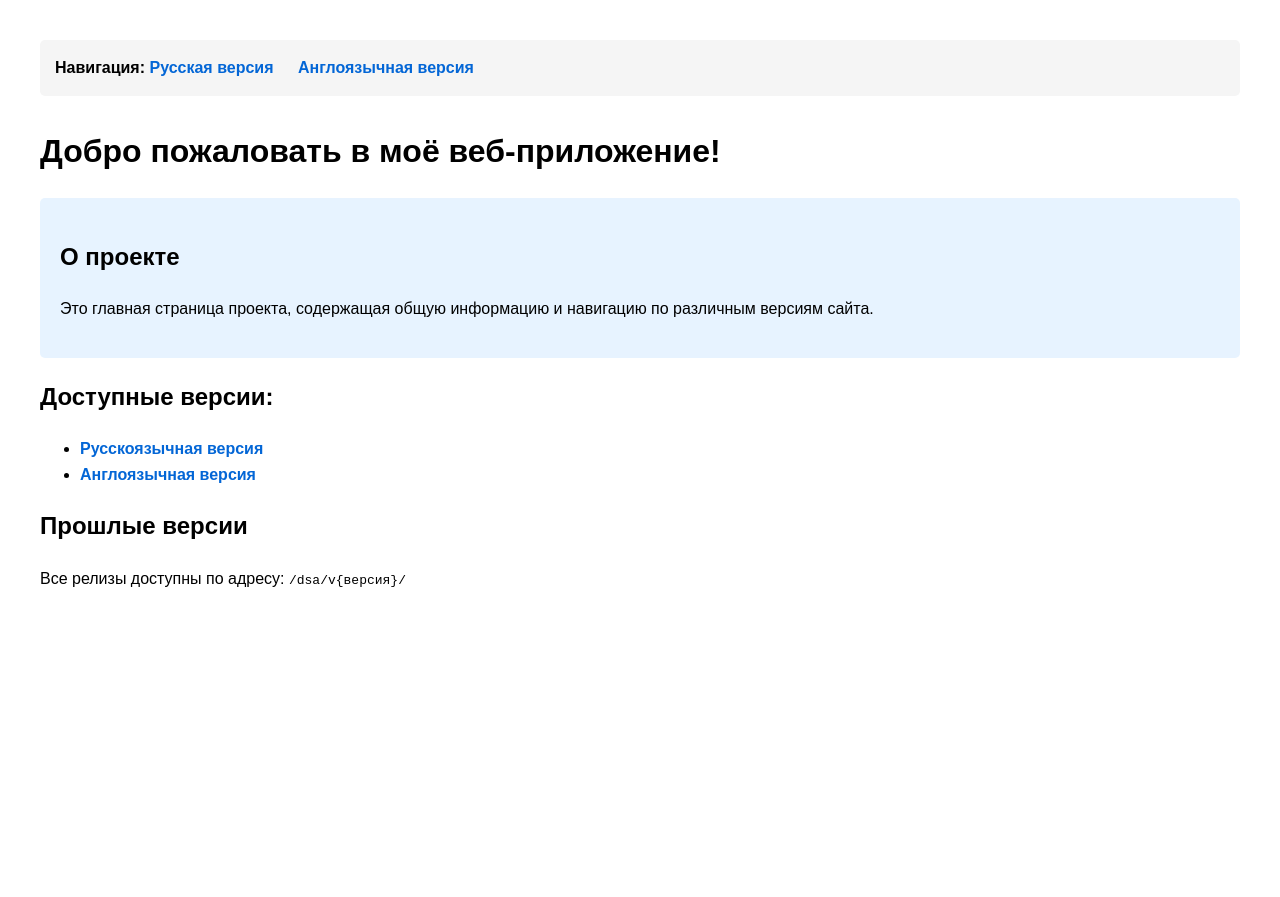
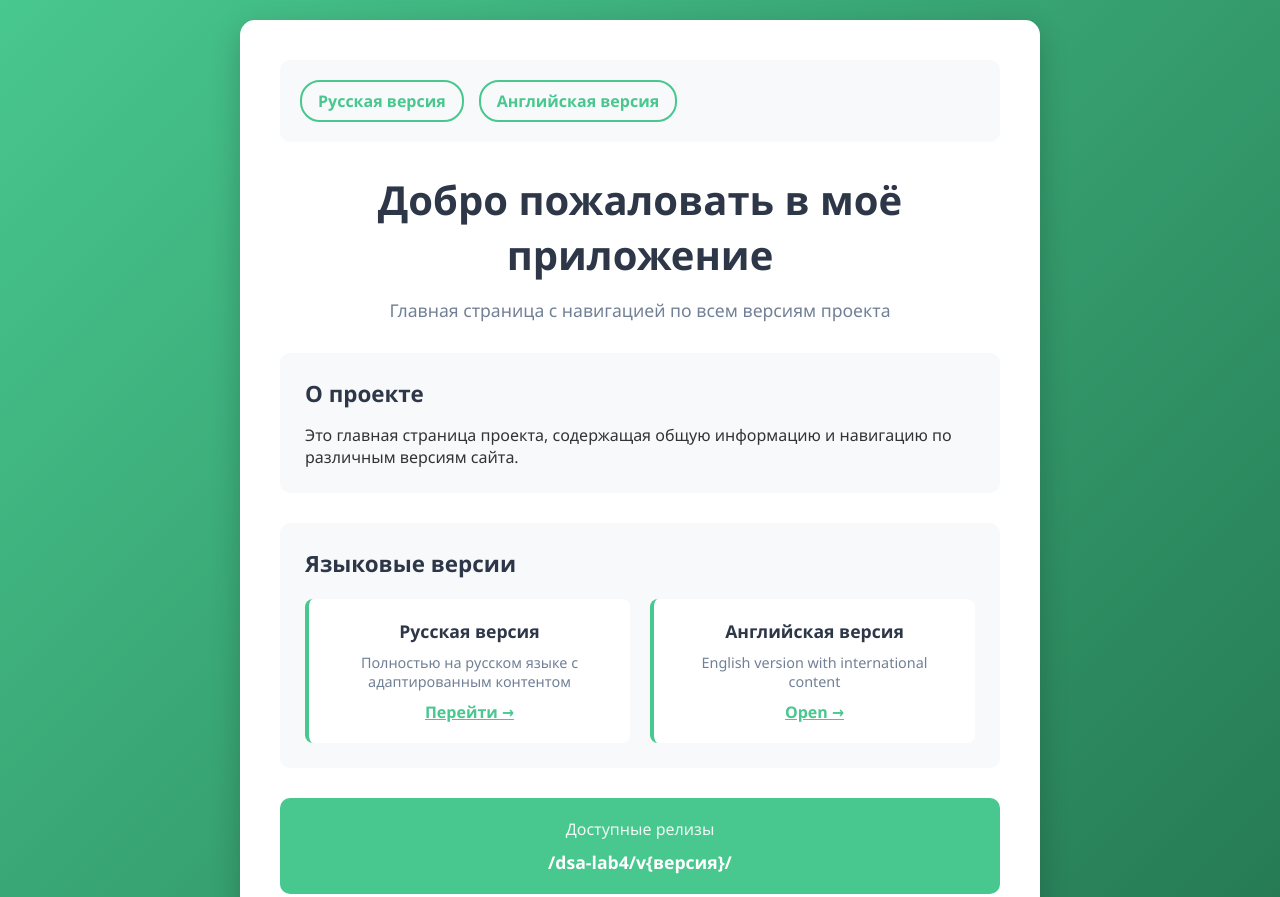
Before and after one commit to Anjelaaaaa/dsa-lab4, a plain HTML site: page index.html in a window 1280 px wide. Shown: the top 897 px of the page. Before the commit the page ends 800 px from the top, so only its background shows below. Drawn offline with Linux system fonts and the light colour scheme.

Commit message:
Главная страница

```diff
--- a/index.html
+++ b/index.html
@@ -5,59 +5,187 @@
     <meta name="viewport" content="width=device-width, initial-scale=1.0">
     <title>Главная страница - Моё Приложение</title>
     <style>
+        * {
+            margin: 0;
+            padding: 0;
+            box-sizing: border-box;
+        }
+
         body {
-            font-family: Arial, sans-serif;
-            margin: 40px;
-            line-height: 1.6;
+            font-family: 'Segoe UI', Tahoma, Geneva, Verdana, sans-serif;
+            background: linear-gradient(135deg, #48c78e 0%, #257953 100%);
+            min-height: 100vh;
+            color: #333;
+            padding: 20px;
         }
+
+        .container {
+            max-width: 800px;
+            margin: 0 auto;
+            background: white;
+            border-radius: 15px;
+            padding: 40px;
+            box-shadow: 0 10px 30px rgba(0, 0, 0, 0.2);
+        }
+
         nav {
+            background: #f8f9fa;
+            padding: 20px;
+            border-radius: 10px;
             margin-bottom: 30px;
-            padding: 15px;
-            background: #f5f5f5;
-            border-radius: 5px;
         }
-        a {
-            margin-right: 20px;
+
+        .nav-links {
+            display: flex;
+            gap: 15px;
+            flex-wrap: wrap;
+        }
+
+        .nav-links a {
             text-decoration: none;
-            color: #0366d6;
+            color: #48c78e;
+            font-weight: 600;
+            padding: 8px 16px;
+            border-radius: 20px;
+            transition: all 0.3s ease;
+            border: 2px solid #48c78e;
+        }
+
+        .nav-links a:hover {
+            background: #48c78e;
+            color: white;
+        }
+
+        h1 {
+            color: #2d3748;
+            font-size: 2.5em;
+            margin-bottom: 15px;
+            text-align: center;
+        }
+
+        .subtitle {
+            color: #718096;
+            font-size: 1.1em;
+            text-align: center;
+            margin-bottom: 30px;
+            line-height: 1.5;
+        }
+
+        .content-section {
+            margin: 30px 0;
+            padding: 25px;
+            background: #f8f9fa;
+            border-radius: 10px;
+        }
+
+        .content-section h2 {
+            color: #2d3748;
+            margin-bottom: 15px;
+            font-size: 1.4em;
+        }
+
+        .versions-grid {
+            display: grid;
+            grid-template-columns: 1fr 1fr;
+            gap: 20px;
+            margin-top: 20px;
+        }
+
+        .version-card {
+            background: white;
+            padding: 20px;
+            border-radius: 8px;
+            text-align: center;
+            border-left: 4px solid #48c78e;
+        }
+
+        .version-card h3 {
+            color: #2d3748;
+            margin-bottom: 10px;
+            font-size: 1.1em;
+        }
+
+        .version-card p {
+            color: #718096;
+            font-size: 0.9em;
+        }
+
+        .info-section {
+            background: #48c78e;
+            color: white;
+            padding: 20px;
+            border-radius: 10px;
+            text-align: center;
+            margin-top: 30px;
+        }
+
+        .info-label {
+            font-size: 1em;
+            margin-bottom: 10px;
+            opacity: 0.9;
+        }
+
+        .info-content {
+            font-size: 1.1em;
             font-weight: bold;
         }
-        a:hover {
-            text-decoration: underline;
+
+        @media (max-width: 768px) {
+            .container {
+                padding: 20px;
             }
-        .info {
-            background: #e7f3ff;
-            padding: 20px;
-            border-radius: 5px;
-            margin: 20px 0;
+
+            .versions-grid {
+                grid-template-columns: 1fr;
+            }
+
+            h1 {
+                font-size: 2em;
+            }
+
+            .nav-links {
+                justify-content: center;
+            }
         }
     </style>
 </head>
 <body>
+    <div class="container">
         <nav>
-        <strong>Навигация:</strong>
+            <div class="nav-links">
                 <a href="ru/">Русская версия</a>
-        <a href="en/">Англоязычная версия</a>
+                <a href="en/">Английская версия</a>
+            </div>
         </nav>
 
-    <h1>Добро пожаловать в моё веб-приложение!</h1>
+        <h1>Добро пожаловать в моё приложение</h1>
+        <p class="subtitle">Главная страница с навигацией по всем версиям проекта</p>
 
-    <div class="info">
+        <div class="content-section">
             <h2>О проекте</h2>
             <p>Это главная страница проекта, содержащая общую информацию и навигацию по различным версиям сайта.</p>
         </div>
 
-    <div>
-        <h2>Доступные версии:</h2>
-        <ul>
-            <li><a href="ru/">Русскоязычная версия</a></li>
-            <li><a href="en/">Англоязычная версия</a></li>
-        </ul>
+        <div class="content-section">
+            <h2>Языковые версии</h2>
+            <div class="versions-grid">
+                <div class="version-card">
+                    <h3>Русская версия</h3>
+                    <p>Полностью на русском языке с адаптированным контентом</p>
+                    <a href="ru/" style="color: #48c78e; font-weight: bold; margin-top: 10px; display: inline-block;">Перейти →</a>
+                </div>
+                <div class="version-card">
+                    <h3>Английская версия</h3>
+                    <p>English version with international content</p>
+                    <a href="en/" style="color: #48c78e; font-weight: bold; margin-top: 10px; display: inline-block;">Open →</a>
+                </div>
+            </div>
         </div>
 
-    <div>
-        <h2>Прошлые версии</h2>
-        <p>Все релизы доступны по адресу: <code>/dsa/v{версия}/</code></p>
+        <div class="info-section">
+            <div class="info-label">Доступные релизы</div>
+            <div class="info-content">/dsa-lab4/v{версия}/</div>
+        </div>
     </div>
 </body>
 </html>
```
Lines whose indentation alone changed are shown as unchanged.
